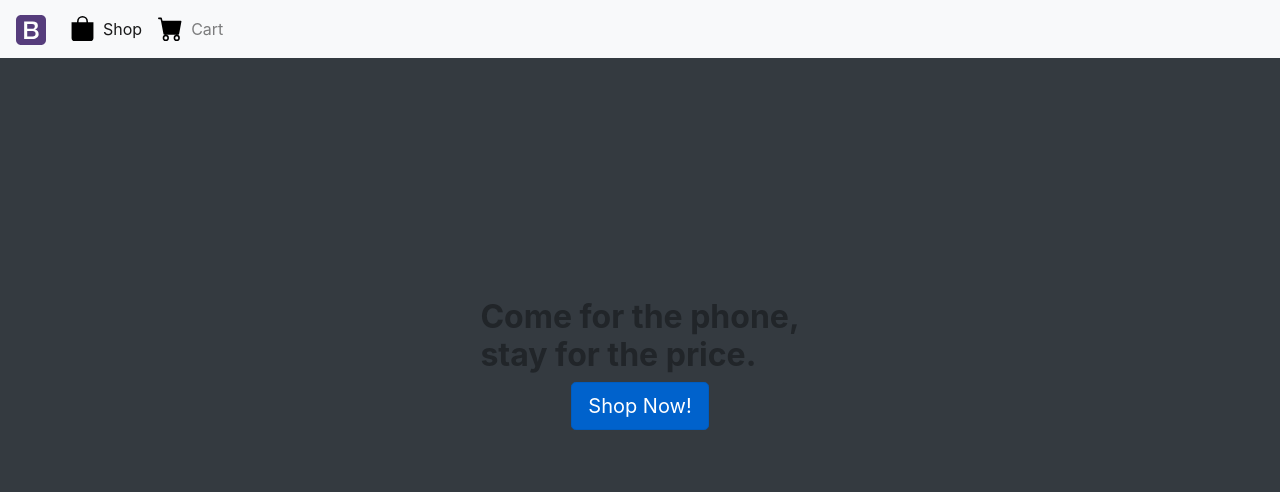
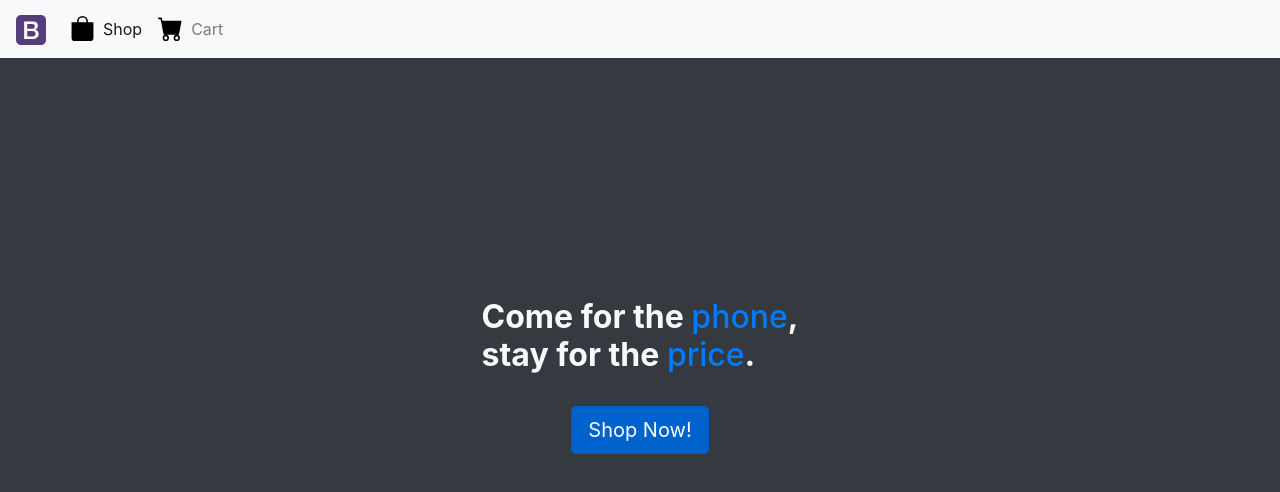
Before and after one commit to B3AST721/Shopping-cart, a React (Create React App) app: page / in a window 1280 px wide. Shown: the top 492 px of the page. Built offline with nearby package versions, Linux system fonts and the light colour scheme.

Commit message:
home page completed

```diff
--- a/src/components/Home.js
+++ b/src/components/Home.js
@@ -16,8 +16,9 @@ function Home() {
     <section className='bg-dark'>
       <NavBar />
       <HomeContainer>
-        <h2 className='font-weight-bold'>Come for the phone,<br></br>stay for the price.</h2>
-        <a href="#" class="btn btn-primary btn-lg active" role="button" aria-pressed="true">Shop Now!</a>
+        <h2 className='font-weight-bold text-light'>Come for the <h2 className='d-inline text-primary'>phone</h2>,<br></br>stay for the <h2 className='d-inline text-primary'>price</h2>.</h2>
+        <br></br>
+        <a href="#shop" class="btn btn-primary btn-lg active" role="button" aria-pressed="true">Shop Now!</a>
       </HomeContainer>
     </section>
   )
```
